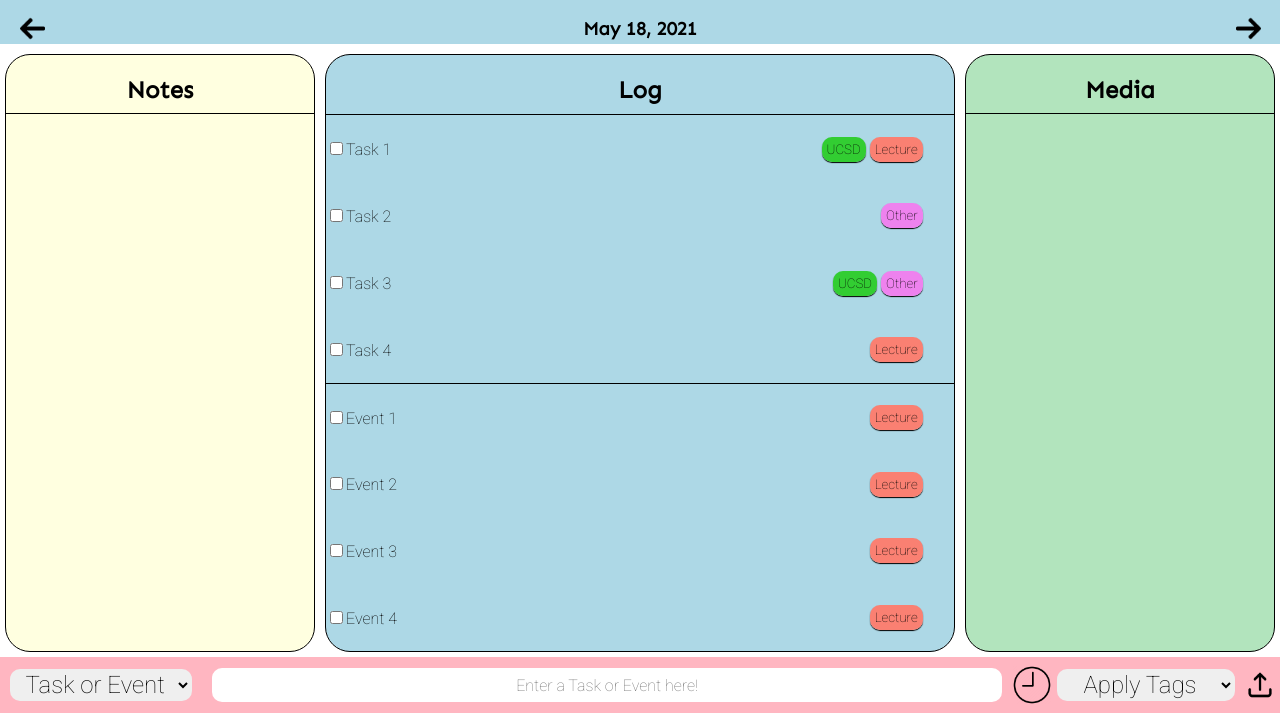
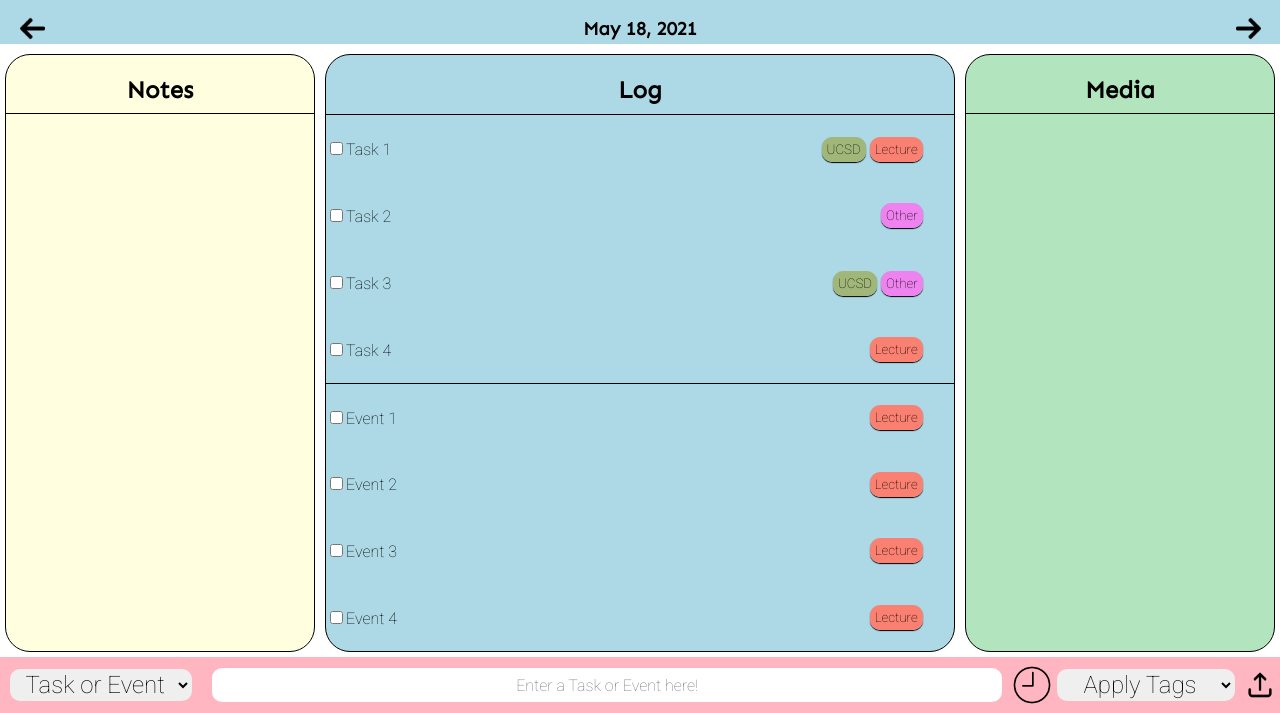
Before and after one commit to cse110-sp21-group31/cse110-sp21-group31, a website: page source/daily_log.html in a window 1280 px wide. Shown: the part 87-800 px from the top of the page. Drawn offline with Linux system fonts and the light colour scheme.

Commit message:
fixed color for UCSD tag

```diff
--- a/source/style.css
+++ b/source/style.css
@@ -133,7 +133,7 @@
 
 /* Starting Tag Classes */
 .UCSD-tag {
-    background-color: limegreen;
+    background-color: rgb(161, 183, 122);
 }
 
 .lecture-tag {
```
